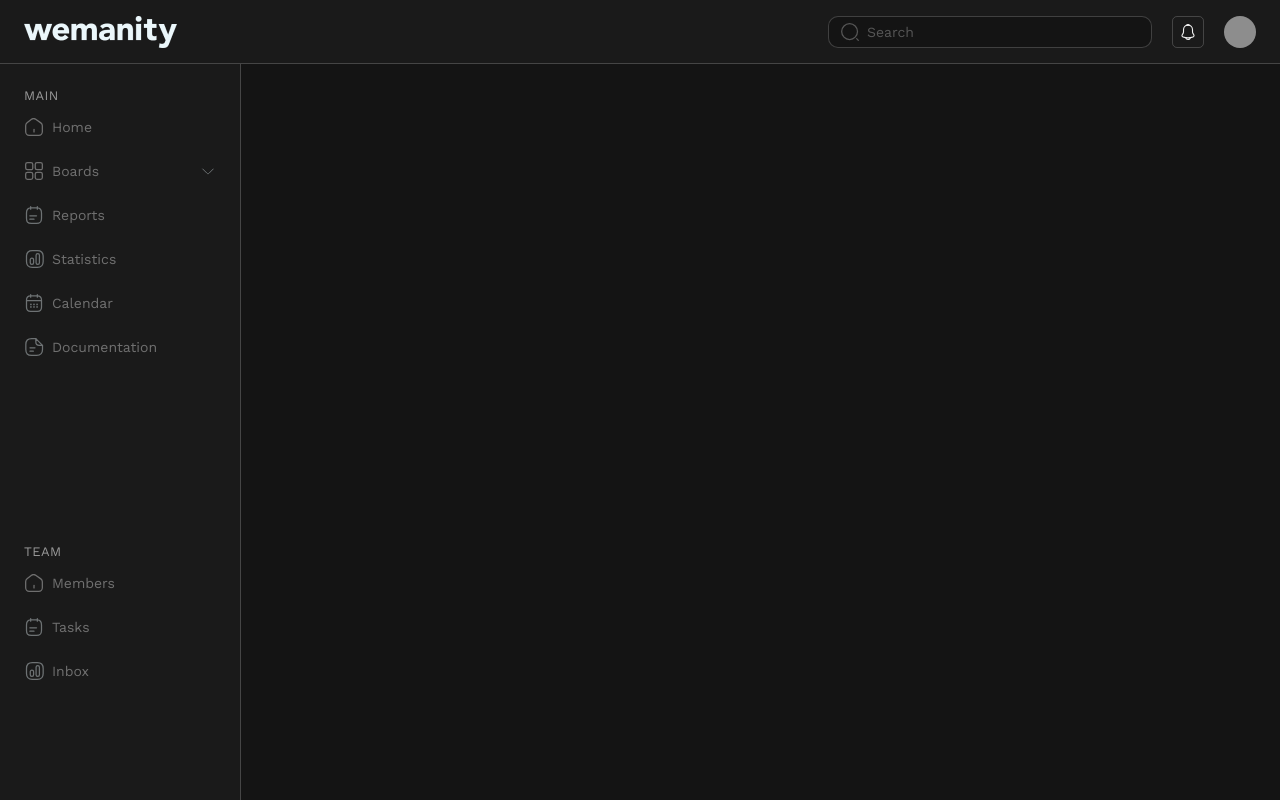
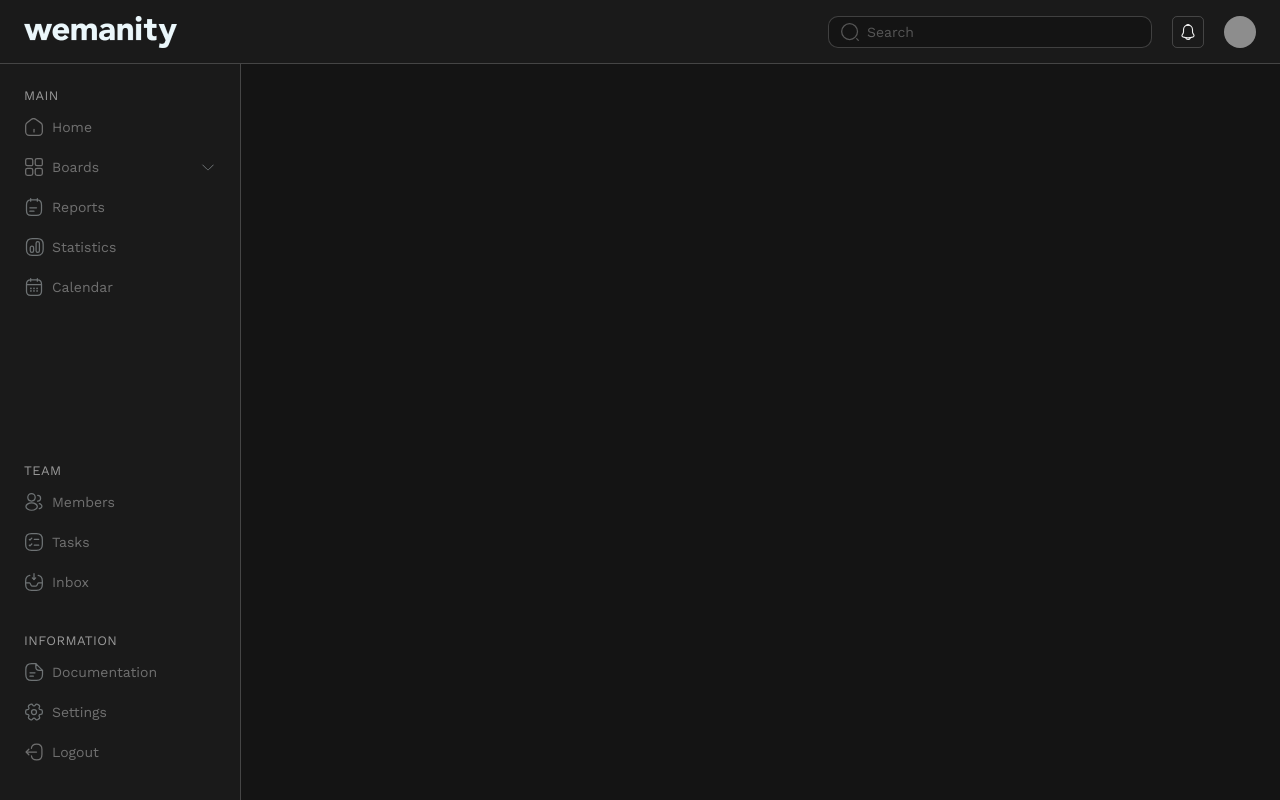
Before and after one commit to tal0n-dev/WeManage-Dashboard-Frontend, a plain HTML site: page index.html in a window 1280 px wide. Drawn offline with nearby package versions, Linux system fonts and the light colour scheme.

Commit message:
updated the code

```diff
--- a/index.css
+++ b/index.css
@@ -46,68 +46,6 @@ body {
     align-items: center;
     gap: 20px;
 }
-/* .nav-bar {
-    position: relative;
-    width: 100%;
-    background-color: #1a1a1a;
-    border-bottom: 0.6px solid rgba(239, 239, 239, 0.2);
-    box-sizing: border-box;
-    padding: 16px 24px;
-    display: flex;
-    align-items: center;
-}
-
-.navbar-context {
-    position: relative;
-    width: auto;
-}
-
-.logo-icon {
-    position: absolute;
-    top: 0px;
-    left: 0px;
-    width: 153px;
-    height: 32px;
-    object-fit: cover;
-} */
-/* .placeholder {
-    position: relative;
-    opacity: 0.3;
-    z-index: 0;
-}
-.search-icon {
-    width: 20px;
-    position: absolute;
-    margin: 0 !important;
-    top: 0px;
-    left: 0px;
-    height: 20px;
-    z-index: 1;
-}
-.navbar-search-context {
-    display: flex;
-    flex-direction: row;
-    align-items: center;
-    justify-content: flex-start;
-    padding: 2px 0px 2px 28px;
-    position: relative;
-    gap: 8px;
-}
-.navbar-search {
-    width: 388px;
-    height: 32px;
-    border-radius: 10px;
-    background-color: #141414;
-    border: 0.6px solid rgba(239, 239, 239, 0.2);
-    box-sizing: border-box;
-    display: flex;
-    flex-direction: column;
-    align-items: flex-start;
-    justify-content: flex-start;
-    padding: 6px 12px;
-} */
-
-
 .navbar-search {
     position: relative;
     width: 324px;
@@ -200,7 +138,7 @@ body {
     overflow-y: hidden;
     -ms-overflow-style: none;
     scrollbar-width: none;
-    max-height: 456px;
+    max-height: 375px;
 }
 .main-menu::-webkit-scrollbar {
     display: none;
@@ -215,7 +153,10 @@ body {
 }
 .team-section {
     margin-top: 0;
-    padding-bottom: 20px;
+}
+.info-section {
+    margin-top: auto;
+    padding-bottom: 24px;
 }
 .sidebar-list {
     padding: 0 8px;
@@ -224,7 +165,7 @@ body {
     display: flex;
     align-items: center;
     padding: 10px 16px;
-    margin-bottom: 4px;
+
     border-radius: 10px;
     text-decoration: none;
     color: #efefef;
@@ -232,6 +173,22 @@ body {
     opacity: 0.40;
 }
 .sidebar-item:hover, .sidebar-item.active {
+    background-color: #141414;
+    opacity: 1;
+}
+.sidebar-item-logout {
+    display: flex;
+    align-items: center;
+    padding: 10px 16px;
+    margin-bottom: 4px;
+    border-radius: 10px;
+    text-decoration: none;
+    color: #efefef;
+    transition: opacity 0.3s;
+    opacity: 0.40;
+}
+.sidebar-item-logout:hover {
+    color: red;
     background-color: #141414;
     opacity: 1;
 }
@@ -278,7 +235,7 @@ body {
 }
 .boards.active .boards-content {
     display: block;
-    max-height: 116px;
+    max-height: 115px;
     opacity: 1;
     margin-top: 12px;
 }
@@ -300,22 +257,18 @@ body {
 .boards.active .board-option:hover {
     opacity: 1;
 }
-
 .board-option:hover {
     opacity: 1;
     background-color: rgba(235, 247, 251, 0.2);
 }
-
 .board-option .sidebar-icon {
     width: 16px;
     height: 16px;
     margin-right: 8px;
 }
-
 .board-option.add-new {
     opacity: 0.3;
 }
-
 .board-option.add-new:hover {
     opacity: 1;
     background-color: rgba(235, 247, 251, 0.2);
--- a/index.html
+++ b/index.html
@@ -11,7 +11,6 @@
 
 </head>
 <body>
-
   	<div class="main">
     		<div class="nav-bar">
       			<div class="navbar-context">
@@ -44,7 +43,7 @@
         				</div>
       			</div>
     		</div>
-			<div class="side-bar">
+			<div class="side-bar" >
 				<div class="sidebar-content">
 					<div class="main-menu">
 					<div class="main-text">Main</div>
@@ -146,6 +145,46 @@
 
 							<span>Calendar</span>
 						</a>
+					</div>
+					</div>
+					<div class="team-section">
+					<div class="main-text">Team</div>
+					<div class="sidebar-list">
+						<a href="#" class="sidebar-item">
+							<svg class="sidebar-icon" width="20" height="20" viewBox="0 0 20 20" fill="none" xmlns="http://www.w3.org/2000/svg">
+								<path d="M7.63314 9.05832C7.5498 9.04999 7.4498 9.04999 7.35814 9.05832C5.3748 8.99166 3.7998 7.36666 3.7998 5.36666C3.7998 3.32499 5.4498 1.66666 7.4998 1.66666C9.54147 1.66666 11.1998 3.32499 11.1998 5.36666C11.1915 7.36666 9.61647 8.99166 7.63314 9.05832Z" stroke="#EBF7FB" stroke-width="1.25" stroke-linecap="round" stroke-linejoin="round"/>
+								<path d="M13.6747 3.33334C15.2914 3.33334 16.5914 4.64168 16.5914 6.25001C16.5914 7.82501 15.3414 9.10834 13.7831 9.16668C13.7164 9.15834 13.6414 9.15834 13.5664 9.16668" stroke="#EBF7FB" stroke-width="1.25" stroke-linecap="round" stroke-linejoin="round"/>
+								<path d="M3.4666 12.1333C1.44993 13.4833 1.44993 15.6833 3.4666 17.025C5.75827 18.5583 9.5166 18.5583 11.8083 17.025C13.8249 15.675 13.8249 13.475 11.8083 12.1333C9.52494 10.6083 5.7666 10.6083 3.4666 12.1333Z" stroke="#EBF7FB" stroke-width="1.25" stroke-linecap="round" stroke-linejoin="round"/>
+								<path d="M15.2832 16.6667C15.8832 16.5417 16.4499 16.3 16.9165 15.9417C18.2165 14.9667 18.2165 13.3583 16.9165 12.3833C16.4582 12.0333 15.8999 11.8 15.3082 11.6667" stroke="#EBF7FB" stroke-width="1.25" stroke-linecap="round" stroke-linejoin="round"/>
+								</svg>
+
+							<span>Members</span>
+						</a>
+						<a href="#" class="sidebar-item">
+							<svg class="sidebar-icon" width="20" height="20" viewBox="0 0 20 20" fill="none" xmlns="http://www.w3.org/2000/svg">
+								<path d="M10.3086 7.39999H14.6836" stroke="#EBF7FB" stroke-width="1.25" stroke-linecap="round" stroke-linejoin="round"/>
+								<path d="M5.31641 7.39999L5.94141 8.02499L7.81641 6.14999" stroke="#EBF7FB" stroke-width="1.25" stroke-linecap="round" stroke-linejoin="round"/>
+								<path d="M10.3086 13.2333H14.6836" stroke="#EBF7FB" stroke-width="1.25" stroke-linecap="round" stroke-linejoin="round"/>
+								<path d="M5.31641 13.2333L5.94141 13.8583L7.81641 11.9833" stroke="#EBF7FB" stroke-width="1.25" stroke-linecap="round" stroke-linejoin="round"/>
+								<path d="M7.50033 18.3333H12.5003C16.667 18.3333 18.3337 16.6667 18.3337 12.5V7.49999C18.3337 3.33332 16.667 1.66666 12.5003 1.66666H7.50033C3.33366 1.66666 1.66699 3.33332 1.66699 7.49999V12.5C1.66699 16.6667 3.33366 18.3333 7.50033 18.3333Z" stroke="#EBF7FB" stroke-width="1.25" stroke-linecap="round" stroke-linejoin="round"/>
+								</svg>
+							<span>Tasks</span>
+						</a>
+						<a href="#" class="sidebar-item">
+							<svg class="sidebar-icon" width="20" height="20" viewBox="0 0 20 20" fill="none" xmlns="http://www.w3.org/2000/svg">
+								<path d="M10 1.66666V7.49999L11.6667 5.83332" stroke="#EBF7FB" stroke-width="1.25" stroke-linecap="round" stroke-linejoin="round"/>
+								<path d="M9.99967 7.50001L8.33301 5.83334" stroke="#EBF7FB" stroke-width="1.25" stroke-linecap="round" stroke-linejoin="round"/>
+								<path d="M1.65039 10.8333H5.32539C5.64206 10.8333 5.92539 11.0083 6.06706 11.2917L7.04206 13.2417C7.32539 13.8083 7.90039 14.1667 8.53372 14.1667H11.4754C12.1087 14.1667 12.6837 13.8083 12.9671 13.2417L13.9421 11.2917C14.0837 11.0083 14.3754 10.8333 14.6837 10.8333H18.3171" stroke="#EBF7FB" stroke-width="1.25" stroke-linecap="round" stroke-linejoin="round"/>
+								<path d="M5.83366 3.44168C2.88366 3.87501 1.66699 5.60835 1.66699 9.16668V12.5C1.66699 16.6667 3.33366 18.3333 7.50033 18.3333H12.5003C16.667 18.3333 18.3337 16.6667 18.3337 12.5V9.16668C18.3337 5.60835 17.117 3.87501 14.167 3.44168" stroke="#EBF7FB" stroke-width="1.25" stroke-linecap="round" stroke-linejoin="round"/>
+								</svg>
+
+							<span>Inbox</span>
+						</a>
+					</div>
+					</div>
+					<div class="info-section">
+					<div class="main-text">Information</div>
+					<div class="sidebar-list">
 						<a href="#" class="sidebar-item">
 							<svg class="sidebar-icon" width="20" height="20" viewBox="0 0 20 20" fill="none" xmlns="http://www.w3.org/2000/svg">
 								<path d="M18.4997 8.33335V12.5C18.4997 16.6667 16.833 18.3334 12.6663 18.3334H7.66634C3.49967 18.3334 1.83301 16.6667 1.83301 12.5V7.50002C1.83301 3.33335 3.49967 1.66669 7.66634 1.66669H11.833" stroke="#EBF7FB" stroke-width="1.25" stroke-linecap="round" stroke-linejoin="round"/>
@@ -153,43 +192,25 @@
 								<path d="M5.99902 10.8333H10.999" stroke="#EBF7FB" stroke-width="1.25" stroke-linecap="round" stroke-linejoin="round"/>
 								<path d="M5.99902 14.1667H9.33236" stroke="#EBF7FB" stroke-width="1.25" stroke-linecap="round" stroke-linejoin="round"/>
 								</svg>
-
 							<span>Documentation</span>
+						</a>
+						<a href="#" class="sidebar-item">
+							<svg class="sidebar-icon" width="20" height="20" viewBox="0 0 20 20" fill="none" xmlns="http://www.w3.org/2000/svg">
+								<path d="M10 12.5C11.3807 12.5 12.5 11.3807 12.5 10C12.5 8.61929 11.3807 7.5 10 7.5C8.61929 7.5 7.5 8.61929 7.5 10C7.5 11.3807 8.61929 12.5 10 12.5Z" stroke="#EBF7FB" stroke-width="1.25" stroke-miterlimit="10" stroke-linecap="round" stroke-linejoin="round"/>
+								<path d="M1.66699 10.7334V9.26669C1.66699 8.40003 2.37533 7.68336 3.25033 7.68336C4.75866 7.68336 5.37533 6.6167 4.61699 5.30836C4.18366 4.55836 4.44199 3.58336 5.20033 3.15003L6.64199 2.32503C7.30033 1.93336 8.15033 2.1667 8.54199 2.82503L8.63366 2.98336C9.38366 4.2917 10.617 4.2917 11.3753 2.98336L11.467 2.82503C11.8587 2.1667 12.7087 1.93336 13.367 2.32503L14.8087 3.15003C15.567 3.58336 15.8253 4.55836 15.392 5.30836C14.6337 6.6167 15.2503 7.68336 16.7587 7.68336C17.6253 7.68336 18.342 8.39169 18.342 9.26669V10.7334C18.342 11.6 17.6337 12.3167 16.7587 12.3167C15.2503 12.3167 14.6337 13.3834 15.392 14.6917C15.8253 15.45 15.567 16.4167 14.8087 16.85L13.367 17.675C12.7087 18.0667 11.8587 17.8334 11.467 17.175L11.3753 17.0167C10.6253 15.7084 9.39199 15.7084 8.63366 17.0167L8.54199 17.175C8.15033 17.8334 7.30033 18.0667 6.64199 17.675L5.20033 16.85C4.44199 16.4167 4.18366 15.4417 4.61699 14.6917C5.37533 13.3834 4.75866 12.3167 3.25033 12.3167C2.37533 12.3167 1.66699 11.6 1.66699 10.7334Z" stroke="#EBF7FB" stroke-width="1.25" stroke-miterlimit="10" stroke-linecap="round" stroke-linejoin="round"/>
+								</svg>
+							<span>Settings</span>
+						</a>
+						<a href="#" class="sidebar-item-logout">
+							<svg class="sidebar-icon" width="20" height="20" viewBox="0 0 20 20" fill="none" xmlns="http://www.w3.org/2000/svg">
+								<path d="M7.41699 6.29998C7.67533 3.29998 9.21699 2.07498 12.592 2.07498H12.7003C16.4253 2.07498 17.917 3.56665 17.917 7.29165V12.725C17.917 16.45 16.4253 17.9416 12.7003 17.9416H12.592C9.24199 17.9416 7.70033 16.7333 7.42533 13.7833" stroke="currentColor" stroke-width="1.25" stroke-linecap="round" stroke-linejoin="round"/>
+								<path d="M12.4999 10H3.0166" stroke="currentColor" stroke-width="1.25" stroke-linecap="round" stroke-linejoin="round"/>
+								<path d="M4.87467 7.20834L2.08301 10L4.87467 12.7917" stroke="currentColor" stroke-width="1.25" stroke-linecap="round" stroke-linejoin="round"/>
+								</svg>
+							<span>Logout</span>
 						</a>
 					</div>
 					</div>
-				<div class="team-section">
-				<div class="main-text">Team</div>
-				<div class="sidebar-list">
-					<a href="#" class="sidebar-item">
-						<svg class="sidebar-icon" width="20" height="20" viewBox="0 0 20 20" fill="none" xmlns="http://www.w3.org/2000/svg">
-							<path d="M7.51797 2.36658L3.0263 5.86658C2.2763 6.44991 1.66797 7.69158 1.66797 8.63324V14.8082C1.66797 16.7416 3.24297 18.3249 5.1763 18.3249H14.8263C16.7596 18.3249 18.3346 16.7416 18.3346 14.8166V8.74991C18.3346 7.74158 17.6596 6.44991 16.8346 5.87491L11.6846 2.26658C10.518 1.44991 8.64297 1.49158 7.51797 2.36658Z" stroke="#EFEFEF" stroke-width="1.25" stroke-linecap="round" stroke-linejoin="round"/>
-							<path d="M10.001 14.9916V12.4916" stroke="#EFEFEF" stroke-width="1.25" stroke-linecap="round" stroke-linejoin="round"/>
-						</svg>
-						<span>Members</span>
-					</a>
-					<a href="#" class="sidebar-item">
-						<svg class="sidebar-icon" width="20" height="20" viewBox="0 0 20 20" fill="none" xmlns="http://www.w3.org/2000/svg">
-							<path d="M6.66699 1.66669V4.16669" stroke="#EBF7FB" stroke-width="1.25" stroke-miterlimit="10" stroke-linecap="round" stroke-linejoin="round"/>
-							<path d="M13.333 1.66669V4.16669" stroke="#EBF7FB" stroke-width="1.25" stroke-miterlimit="10" stroke-linecap="round" stroke-linejoin="round"/>
-							<path d="M5.83301 10.8333H12.4997" stroke="#EBF7FB" stroke-width="1.25" stroke-miterlimit="10" stroke-linecap="round" stroke-linejoin="round"/>
-							<path d="M5.83301 14.1667H9.99967" stroke="#EBF7FB" stroke-width="1.25" stroke-miterlimit="10" stroke-linecap="round" stroke-linejoin="round"/>
-							<path d="M13.3333 2.91669C16.1083 3.06669 17.5 4.12502 17.5 8.04169V13.1917C17.5 16.625 16.6667 18.3417 12.5 18.3417H7.5C3.33333 18.3417 2.5 16.625 2.5 13.1917V8.04169C2.5 4.12502 3.89167 3.07502 6.66667 2.91669H13.3333Z" stroke="#EBF7FB" stroke-width="1.25" stroke-miterlimit="10" stroke-linecap="round" stroke-linejoin="round"/>
-							</svg>
-
-						<span>Tasks</span>
-					</a>
-					<a href="#" class="sidebar-item">
-						<svg class="sidebar-icon" width="20" height="20" viewBox="0 0 20 20" fill="none" xmlns="http://www.w3.org/2000/svg">
-							<path d="M8.33431 18.3334H13.3343C17.501 18.3334 19.1676 16.6667 19.1676 12.5V7.50002C19.1676 3.33335 17.501 1.66669 13.3343 1.66669H8.33431C4.16764 1.66669 2.50098 3.33335 2.50098 7.50002V12.5C2.50098 16.6667 4.16764 18.3334 8.33431 18.3334Z" stroke="#EBF7FB" stroke-width="1.25" stroke-linecap="round" stroke-linejoin="round"/>
-							<path d="M13.7507 15.4166C14.6673 15.4166 15.4173 14.6666 15.4173 13.75V6.24998C15.4173 5.33331 14.6673 4.58331 13.7507 4.58331C12.834 4.58331 12.084 5.33331 12.084 6.24998V13.75C12.084 14.6666 12.8257 15.4166 13.7507 15.4166Z" stroke="#EBF7FB" stroke-width="1.25" stroke-linecap="round" stroke-linejoin="round"/>
-							<path d="M7.91764 15.4167C8.83431 15.4167 9.58431 14.6667 9.58431 13.75V10.8334C9.58431 9.91669 8.83431 9.16669 7.91764 9.16669C7.00098 9.16669 6.25098 9.91669 6.25098 10.8334V13.75C6.25098 14.6667 6.99264 15.4167 7.91764 15.4167Z" stroke="#EBF7FB" stroke-width="1.25" stroke-linecap="round" stroke-linejoin="round"/>
-							</svg>
-						<span>Inbox</span>
-					</a>
-				</div>
-			</div>
-
 				</div>
 			</div>
 		<!-- <div class="main-content">
@@ -211,6 +232,5 @@
 		</div> -->
   	</div>
   	<script src="script.js"></script>
-
 </body>
 </html>
```
Lines whose indentation alone changed are shown as unchanged.
